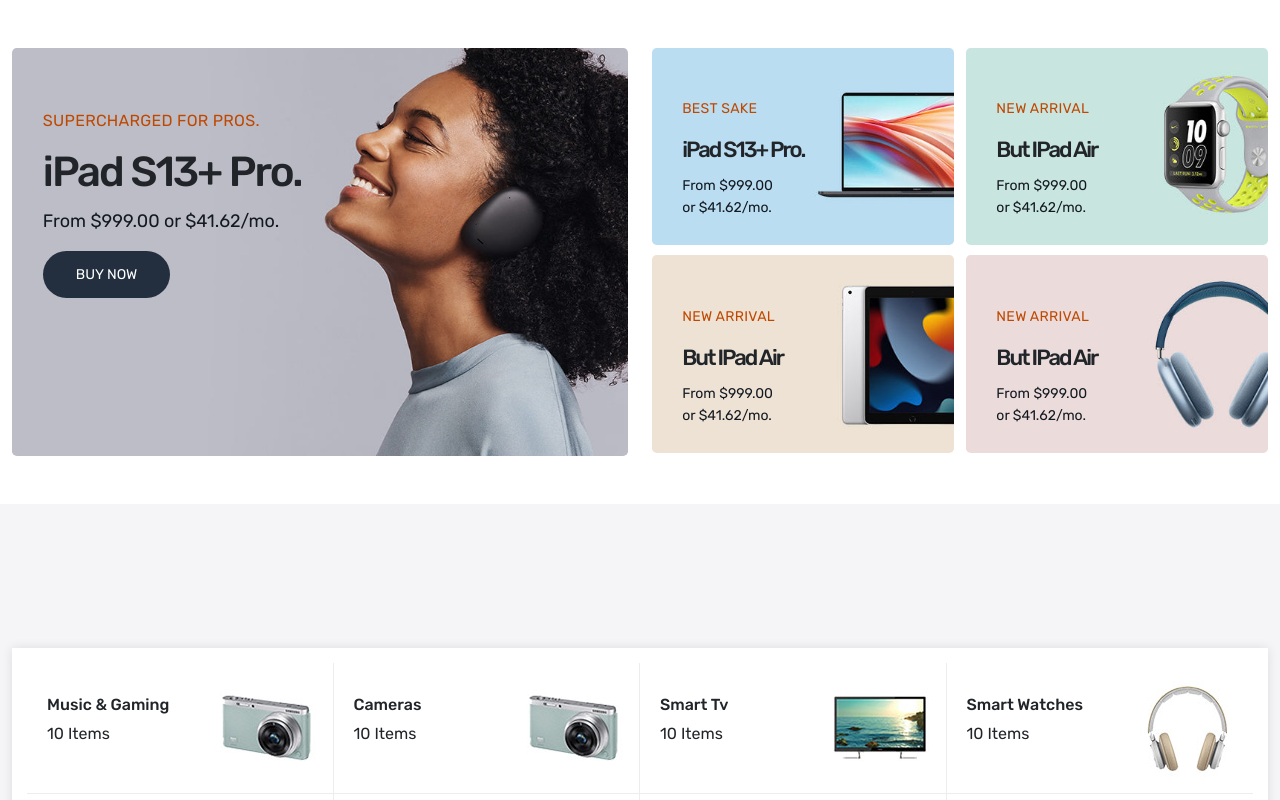
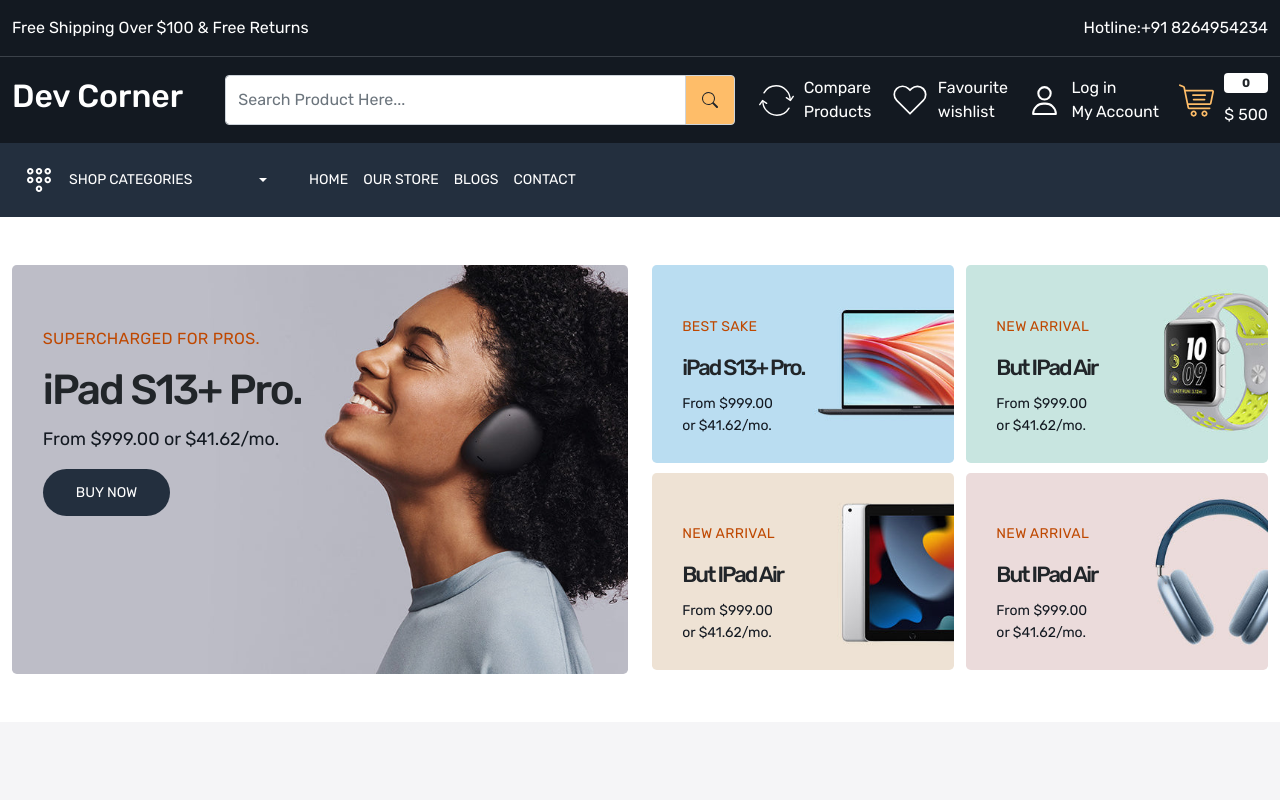
Before and after one commit to kusham/E-Commerce-shop, a React (Create React App) app in the folder client-fe/: page / in a window 1280 px wide. Shown: the top 800 px of the page. Built offline with nearby package versions, Linux system fonts and the light colour scheme.

Commit message:
add new route

```diff
--- a/client-fe/src/App.js
+++ b/client-fe/src/App.js
@@ -19,20 +19,21 @@ import Wishlist from "./pages/Wishlist";
 import RefundPloicy from "./pages/RefundPloicy";
 import ShippingPolicy from "./pages/ShippingPolicy";
 import TermAndContions from "./pages/TermAndContions";
+import Header from "./components/Header";
+import Footer from "./components/Footer";
+import CompareProduct from "./pages/CompareProduct";
 
 function App() {
   return (
     <React.Fragment>
       <BrowserRouter>
+      <Header />
         <Routes>
           <Route path="/" element={<Layout />} />
           <Route index element={<Home />} />
-          <Route path="login" element={<Home />} />
           <Route path="login" element={<Login />} />
           <Route path="signup" element={<SignUp />} />
-
           <Route path="reset-password" element={<Resetpassword />} />
-
           <Route path="blogs" element={<Blog />} />
           <Route path="blog/:id" element={<SingleBlog />} />
           <Route path="product/:id" element={<SingleProduct />} />
@@ -46,10 +47,13 @@ function App() {
           <Route path="refund-policy" element={<RefundPloicy />} />
           <Route path="shipping-policy" element={<ShippingPolicy />} />
           <Route path="term-conditions" element={<TermAndContions />} />
+          <Route path="compare-product" element={<CompareProduct />} />
+
 
 
 
         </Routes>
+      <Footer />
       </BrowserRouter>
     </React.Fragment>
   );
```
